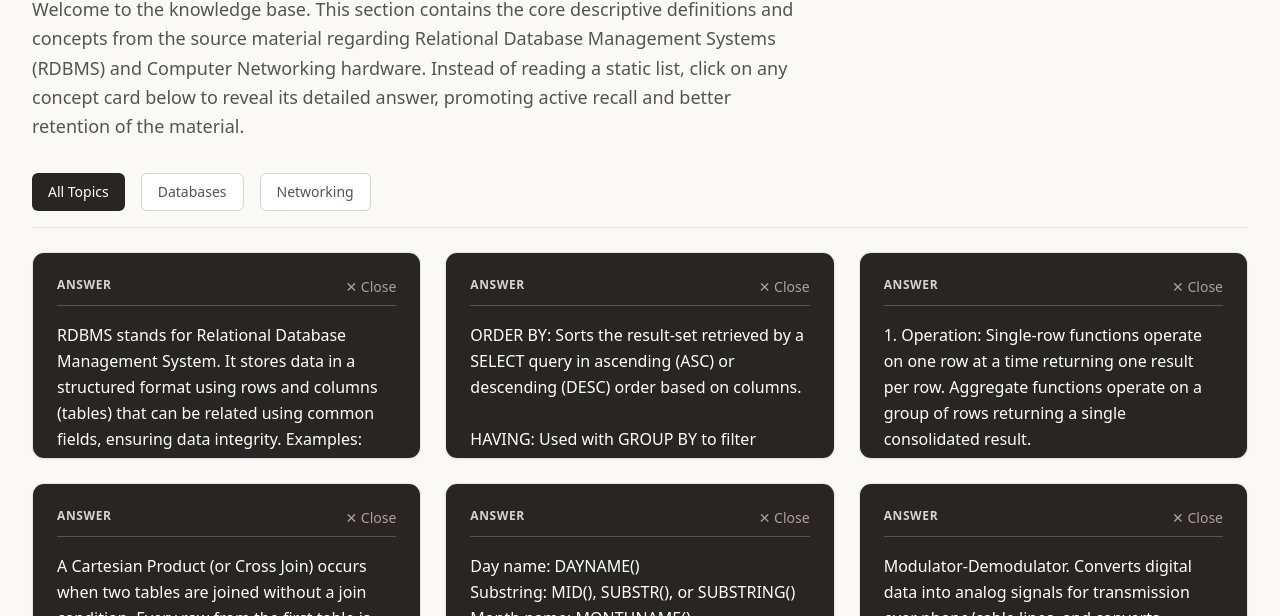
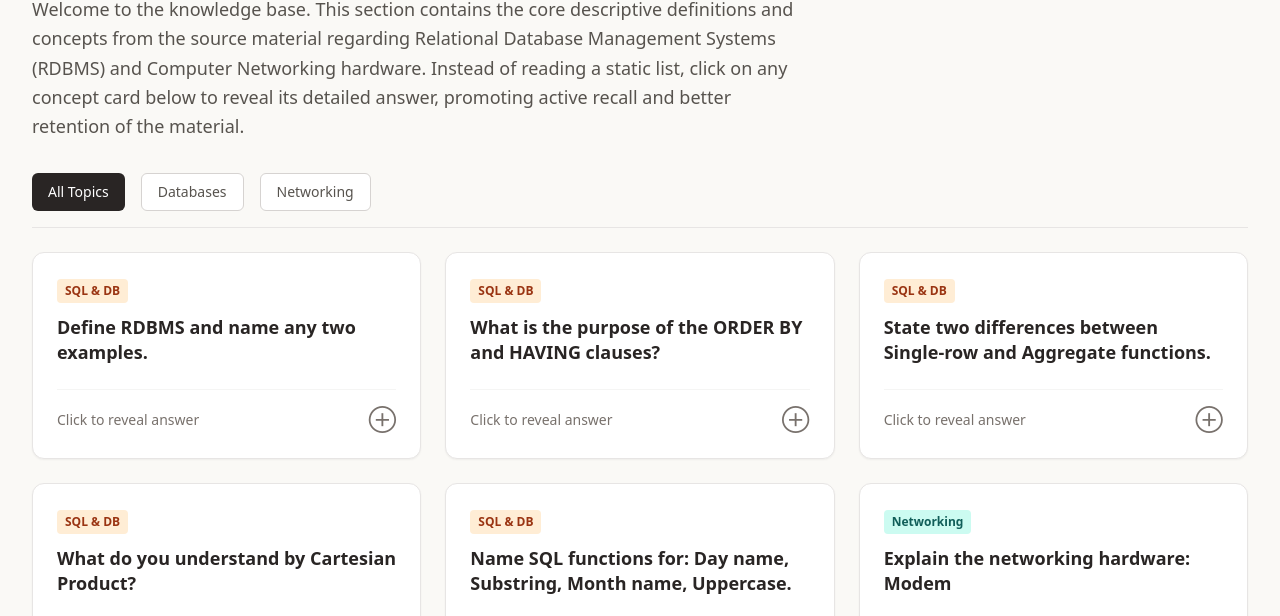
Before and after one commit to DigiSuru/class-12-informatics-practices, a plain HTML site: page unitp-1.html in a window 1280 px wide. Shown: the part 165-781 px from the top of the page. Drawn offline with nearby package versions, Linux system fonts and the light colour scheme.

Commit message:
Refactor card interactions and update hidden content style
Updated the card structure to improve interaction handling and added !important to the hidden content style to prevent Tailwind's utilities from overriding it.

```diff
--- a/unitp-1.html
+++ b/unitp-1.html
@@ -35,7 +35,9 @@
         @media (min-width: 768px) {
             .chart-container { height: 350px; }
         }
-        .hidden-content { display: none; }
+        /* Added !important to prevent Tailwind's display utilities (like flex) from overriding the hidden state */
+        .hidden-content { display: none !important; }
+
         .active-tab {
             border-bottom-width: 4px;
             border-color: #0d9488;
@@ -415,27 +417,30 @@
 
                 filteredData.forEach(item => {
                     const card = document.createElement('div');
-                    card.className = 'bg-white rounded-xl shadow-sm border border-stone-200 p-6 flex flex-col justify-between hover:shadow-md transition-shadow relative overflow-hidden group cursor-pointer';
-                    card.onclick = () => this.toggleCard(item.id);
+                    card.className = 'bg-white rounded-xl shadow-sm border border-stone-200 p-0 flex flex-col justify-between hover:shadow-md transition-shadow relative overflow-hidden group';
 
                     const badgeColor = item.category === 'database' ? 'bg-orange-100 text-orange-800' : 'bg-teal-100 text-teal-800';
                     const badgeText = item.category === 'database' ? 'SQL & DB' : 'Networking';
 
+                    // Extracted the clickable part to a specific region to fix interaction bubbling
                     card.innerHTML = `
+                        <div class="p-6 cursor-pointer h-full flex flex-col justify-between" onclick="app.toggleCard('${item.id}')">
                             <div>
                                 <span class="inline-block px-2 py-1 rounded text-xs font-semibold mb-3 ${badgeColor}">${badgeText}</span>
                                 <h4 class="text-lg font-bold text-stone-800 mb-2 leading-snug">${item.question}</h4>
                             </div>
-                        <div class="mt-4 pt-4 border-t border-stone-100 text-sm text-stone-500 font-medium flex items-center justify-between">
+                            <div class="mt-4 pt-4 border-t border-stone-100 text-sm text-stone-500 font-medium flex items-center justify-between group-hover:text-teal-600 transition-colors">
                                 <span>Click to reveal answer</span>
                                 <span id="icon-${item.id}" class="text-xl">&#x2295;</span>
                             </div>
-                        <div id="answer-${item.id}" class="hidden-content absolute inset-0 bg-stone-800 text-white p-6 flex flex-col overflow-y-auto">
-                            <div class="flex justify-between items-start mb-4 border-b border-stone-600 pb-2">
+                        </div>
+
+                        <div id="answer-${item.id}" class="hidden-content absolute inset-0 bg-stone-800 text-white p-6 flex flex-col overflow-y-auto z-10" onclick="event.stopPropagation()">
+                            <div class="flex justify-between items-start mb-4 border-b border-stone-600 pb-2 shrink-0">
                                 <span class="text-xs text-stone-300 uppercase tracking-wider font-bold">Answer</span>
-                                <span class="text-stone-400 text-sm">&#x2715; Close</span>
+                                <button onclick="app.toggleCard('${item.id}')" class="text-stone-400 hover:text-white transition-colors text-sm px-2 py-1 -mr-2 cursor-pointer focus:outline-none">&#x2715; Close</button>
                             </div>
-                            <p class="text-base leading-relaxed">${item.answer}</p>
+                            <p class="text-base leading-relaxed mt-2">${item.answer}</p>
                         </div>
                     `;
                     container.appendChild(card);
@@ -610,6 +615,9 @@
             }
         };
 
+        // Expose app globally to guarantee inline onclick attributes can access it
+        window.app = app;
+
         document.addEventListener('DOMContentLoaded', () => {
             app.init();
         });
```
Lines whose indentation alone changed are shown as unchanged.
